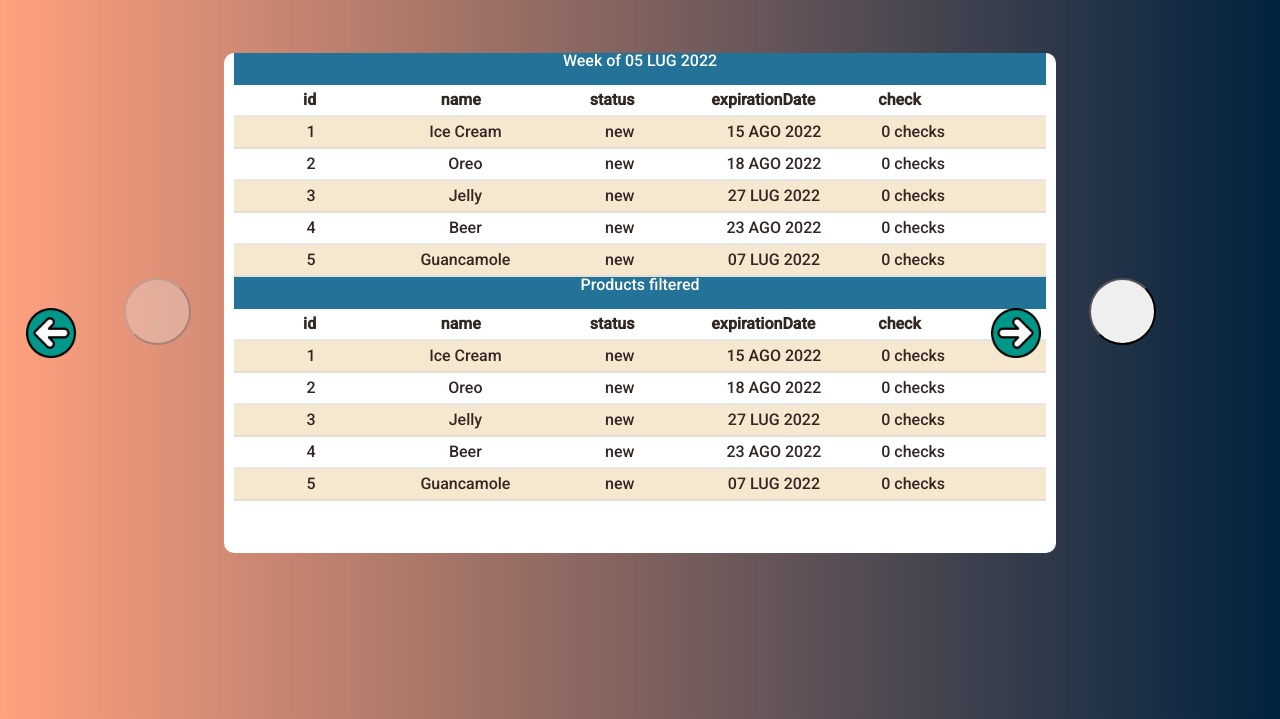
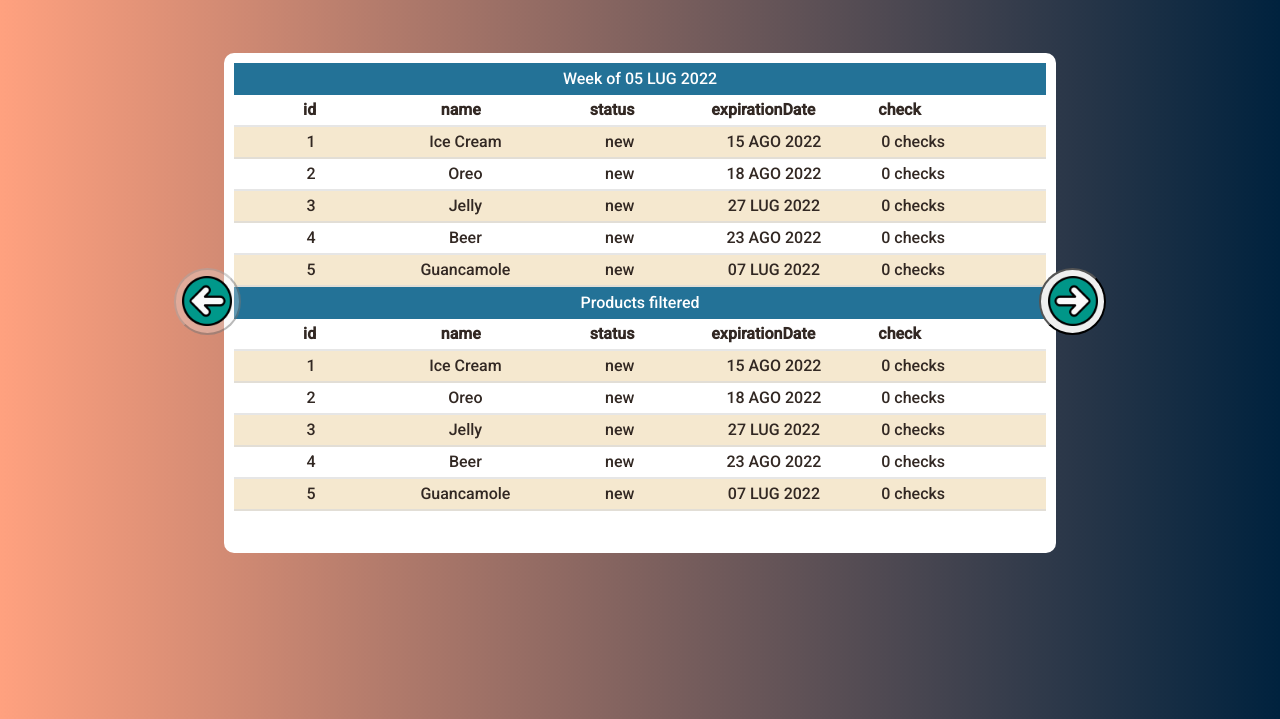
Before and after one commit to g-piras/JS-Project2, a plain HTML site: page index.html in a window 1280 px wide. Shown: the part 81-800 px from the top of the page. Drawn offline with Linux system fonts and the light colour scheme.

Commit message:
update style.css
fixed button style

```diff
--- a/index.html
+++ b/index.html
@@ -1,15 +1,13 @@
 <!DOCTYPE html>
 <html lang="en">
+
 <head>
     <!--Beginning of the header-->
     <meta charset="utf-8" />
     <title>Market Project</title>
     <meta name="description" content="Market project" />
     <meta name="authors" content="Lombardo, Parisi, Piras, Trabbia" />
-        <link
-            href="https://fonts.googleapis.com/css2?family=Roboto:wght@500&display=swap"
-            rel="stylesheet"
-        />
+    <link href="https://fonts.googleapis.com/css2?family=Roboto:wght@500&display=swap" rel="stylesheet" />
     <link rel="stylesheet" href="./styles/reset.css" />
     <link rel="stylesheet" href="./styles/style.css" />
     <link rel="preconnect" href="https://fonts.googleapis.com" />
@@ -18,6 +16,7 @@
 
     <!--End of the header-->
 </head>
+
 <body>
     <!--Beginning of the body-->
     <header>
@@ -29,10 +28,7 @@
                 </li>
                 <li>
                     <button id="settings-button">
-                            <img
-                                src="./images/settings-icon.svg"
-                                alt="settings icon"
-                            />
+                        <img src="./images/settings-icon.svg" alt="settings icon" />
                     </button>
                 </li>
             </ul>
@@ -47,12 +43,7 @@
             <input type="date" id="start-date" name="start-date" required />
             <div class="error-message" id="startDateErr"></div>
             <label for="days-to-wait">Days to wait:</label>
-                <input
-                    type="number"
-                    id="days-to-wait"
-                    name="days-to-wait"
-                    required
-                />
+            <input type="number" id="days-to-wait" name="days-to-wait" required />
             <span class="error-message" id="daysToWaitErr"></span>
         </div>
 
@@ -61,25 +52,13 @@
             <input type="number" id="weeks" name="weeks" min="1" required />
             <div class="error-message" id="weeksErr"></div>
             <label for="items-per-week">Items per week:</label>
-                <input
-                    type="number"
-                    id="items-per-week"
-                    name="items-per-week"
-                    min="1"
-                    required
-                />
+            <input type="number" id="items-per-week" name="items-per-week" min="1" required />
             <div class="error-message" id="itemsPerWeekErr"></div>
         </div>
 
         <div class="box-input">
             <label for="item-week-life">Item week life:</label>
-                <input
-                    type="number"
-                    id="item-week-life"
-                    name="item-week-life"
-                    min="1"
-                    required
-                />
+            <input type="number" id="item-week-life" name="item-week-life" min="1" required />
             <div class="error-message" id="itemWeekLifeErr"></div>
             <label for="language">Language</label>
             <select name="language" id="language">
@@ -95,11 +74,7 @@
     <main>
         <section>
             <button class="previous-week" disabled>
-                <img
-                    src="./images/left-arrow.png"
-                    alt="right arrow"
-                    title="previous week"
-                />
+                <img class="left-arrow-img" src="./images/left-arrow.png" alt="right arrow" title="previous week" />
             </button>
             <!-- test tables -->
             <div class="week-items">
@@ -108,11 +83,7 @@
                 </div>
             </div>
             <button class="next-week">
-                <img
-                    src="./images/right-arrow.png"
-                    alt="right arrow"
-                    title="next week"
-                />
+                <img class="right-arrow-img" src="./images/right-arrow.png" alt="right arrow" title="next week" />
             </button>
         </section>
     </main>
@@ -121,4 +92,5 @@
     <script type="module" src="./scripts/main.mjs"></script>
     <!--End of the body-->
 </body>
+
 </html>
--- a/styles/style.css
+++ b/styles/style.css
@@ -5,9 +5,10 @@
  *
  * This file contains the CSS applied to the index.html page
  */
- * {
+* {
     font-family: 'Roboto', sans-serif;
 }
+
 body {
     background-image: url("../images/Predawn.jpg");
     background-size: cover;
@@ -21,6 +22,7 @@
 li img[alt="settings icon"] {
     width: 30px;
 }
+
 li img[alt="settings icon"]:hover {
     cursor: pointer;
 }
@@ -43,6 +45,11 @@
 
 #settings-panel {
     display: none;
+}
+
+#settings-button,
+img {
+    display: flex;
 }
 
 .box-input {
@@ -68,7 +75,8 @@
     margin-top: 10px;
 }
 
-label, select {
+label,
+select {
     margin-bottom: 10px;
 }
 
@@ -117,32 +125,58 @@
 }
 
 section {
+
     position: relative;
     background-color: white;
     width: 65%;
     height: 500px;
     margin: 5% auto;
     border-radius: 10px;
+    display: flex;
+    flex-direction: column;
+    justify-content: space-between;
 }
 
-section img, section button {
+section img,
+section button {
     width: 50px;
-    position: absolute;
-    top: 45%;
+    display: flex;
+    align-self: center;
+    top: 43%;
+    justify-content: center;
 }
 
-.previous-week, .next-week {
+
+
+.previous-week,
+.next-week {
+    position: absolute;
     height: 5em;
     width: 5em;
     border-radius: 50%;
 }
 
-section img:first-of-type, .previous-week {
-    left: -100px;
+
+
+section img:first-of-type,
+.previous-week {
+    left: -50px;
+    z-index: 1;
+    transition: all 0.2s ease-in-out;
 }
 
-section img:last-of-type, .next-week {
-    right: -100px;
+section img:last-of-type,
+.next-week {
+    right: -50px;
+    transition: all 0.2s ease-in-out;
+}
+
+
+
+.next-week:hover,
+.previous-week:hover {
+    height: 5.4em;
+    width: 5.4em;
 }
 
 .info {
@@ -169,6 +203,8 @@
 }
 
 h5 {
+    padding-top: 8px;
+    position: relative;
     text-align: center;
     font-size: 16px;
     display: none;
@@ -188,7 +224,11 @@
     padding-right: 30px;
 }
 
-thead, tbody, tr, th, td {
+thead,
+tbody,
+tr,
+th,
+td {
     display: block;
 }
 
@@ -213,17 +253,19 @@
     overflow-x: hidden;
 }
 
-tbody td, thead th {
+tbody td,
+thead th {
     width: 19%;
     float: left;
 }
 
-tbody tr td{
+tbody tr td {
     padding-top: 7px;
     padding-bottom: 7px;
 }
 
-tr:after {  /* clearing float */
+tr:after {
+    /* clearing float */
     content: ' ';
     display: block;
     visibility: hidden;
@@ -238,8 +280,8 @@
     background-color: rgb(245, 232, 207);
 }
 
-.title-filtered-products, .title-products {
-    text-align: center;
+.title-filtered-products,
+.title-products {
     width: 100%;
     color: white;
     background-color: #237297;
```
Lines whose indentation alone changed are shown as unchanged.
